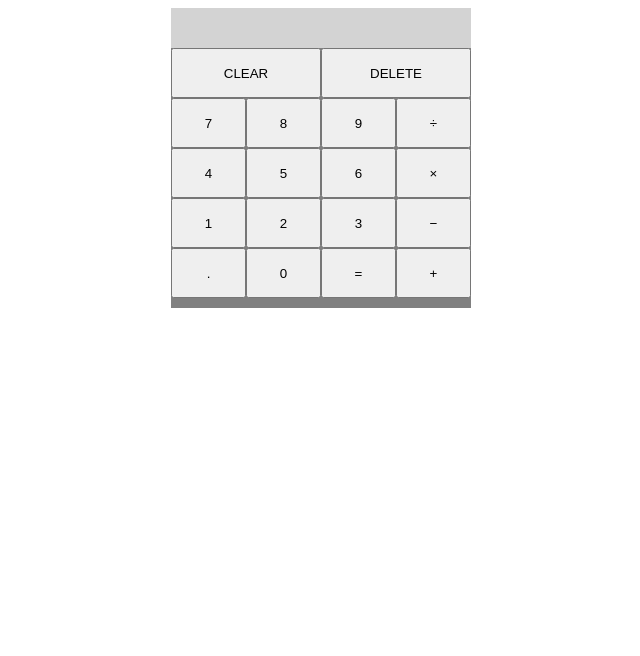
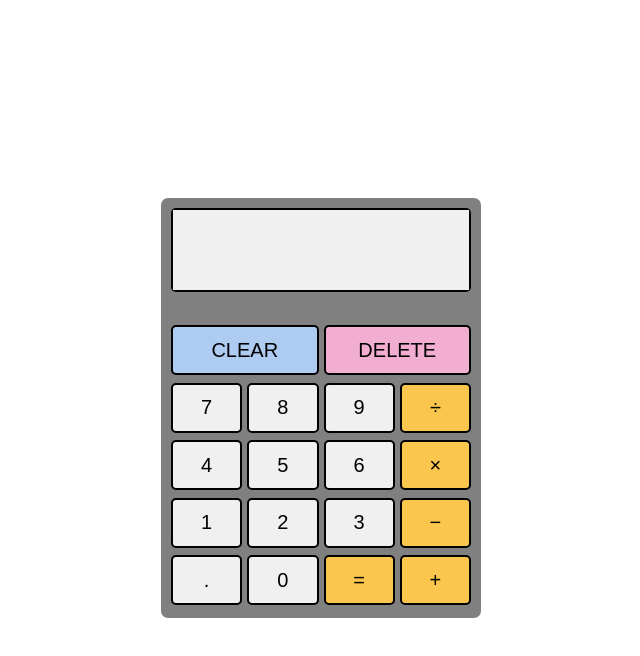
Before and after one commit to nyamashi722/odin-calculator, a plain HTML site: page index.html in a window 1280 px wide. Shown: the whole page, without its empty margins (319-959 px from the left). Drawn offline with Linux system fonts and the light colour scheme.

Commit message:
final edit

```diff
--- a/style.css
+++ b/style.css
@@ -4,33 +4,103 @@
 }
 
 .container {
+    height: 100vh;
     display: flex;
     justify-content: center;
     align-items: center;
 }
 
 .calc-container {
-    display: flex;
-    flex-direction: column;
+    display: grid;
     background-color: grey;
     width: 300px;
-    height: 300px;
+    height: 400px;
+    padding: 10px;
+    margin: 0;
+    border-radius: 7px;
+}
+
+.number {
+    background-color: rgb(240, 240, 240);
+}
+
+.number:hover {
+    background-color: rgb(220, 220, 220) ;
+}
+
+.clear {
+    background-color: rgb(174, 203, 242) ;
+}
+
+.clear:hover {
+    background-color: rgb(154, 183, 222) ;
+}
+
+.backspace {
+    background-color: rgb(242, 174, 208);
+}
+
+.backspace:hover {
+    background-color: rgb(222, 154, 188);
+}
+
+.operator {
+    background-color: rgb(250, 198, 77);
+}
+
+.operator:hover {
+    background-color: rgb(230, 178, 57);
+}
+
+.equals {
+    background-color: rgb(250, 198, 77);
+}
+
+.equals:hover {
+    background-color: rgb(230, 178, 57);
 }
 
 .display {
     display: flex;
     flex-direction: row-reverse;
-    height: 20px;
+    align-items: center;
+}
+
+.top-display {
+    height: 25px;
+    font-size: 20px;
+    font-family: Arial, Helvetica, sans-serif;
+}
+
+.bottom-display {
+    height: 55px;
+    font-size: 40px;
+    font-family: Arial, Helvetica, sans-serif;
+}
+
+.display-container {
+    margin-bottom: 20px;
+    height: 80px;
+    border: 2px solid;
+    border-radius: 5px;
 }
 
 .button-container {
     display: grid;
     grid-template-columns: repeat(4, 1fr);
+    grid-gap: 5px;
+    padding: 0;
+    margin: 0;
 }
 
 .button {
     width: auto;
     height: 50px;
+    border-radius: 5px;
+    border: 2px solid;
+    font-family: Arial, Helvetica, sans-serif;
+    font-size: 20px;
+    font-weight: 500;
 }
 
 .clear {
@@ -63,5 +133,5 @@
 .button-container :nth-child(18) {order: 2}
 
 .display {
-    background-color: lightgrey;
+    background-color: rgb(240, 240, 240);
 }
```
